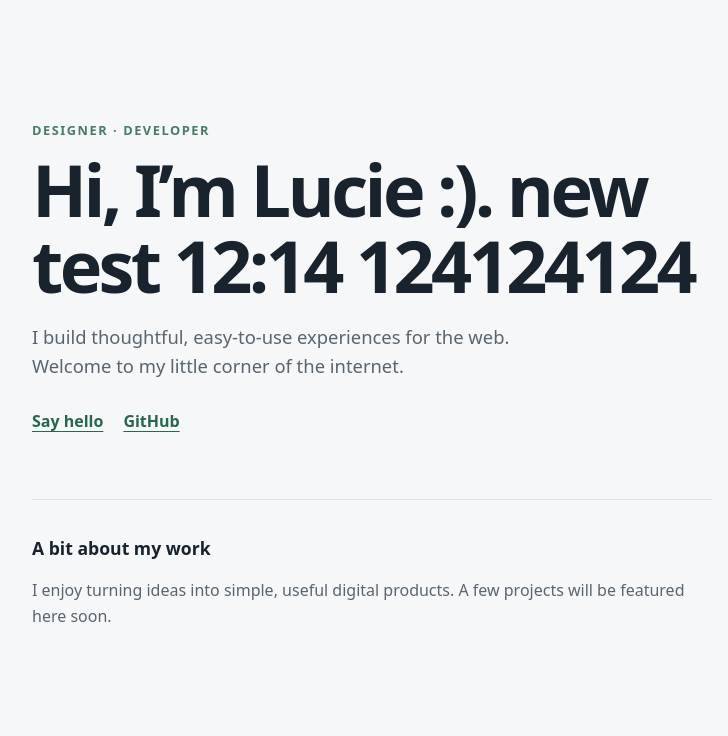
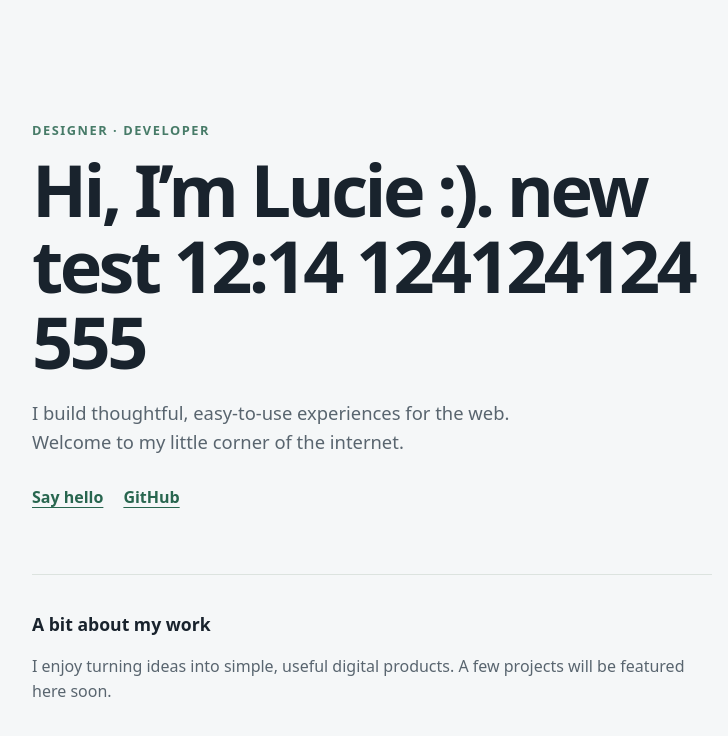
Before and after one commit to Lulunatiic/Portfolio2, a plain HTML site: page index.html in a window 1280 px wide. Shown: the whole page, without its empty margins (268-996 px from the left). Drawn offline with Linux system fonts and the light colour scheme.

```diff
--- a/index.html
+++ b/index.html
@@ -21,7 +21,7 @@
 <body>
 	<main>
 		<div class="label">Designer · Developer</div>
-		<h1>Hi, I’m Lucie :). new test 12:14 124124124</h1>
+		<h1>Hi, I’m Lucie :). new test 12:14 124124124 555</h1>
 		<p class="intro">I build thoughtful, easy-to-use experiences for the web. Welcome to my little corner of the internet.</p>
 		<nav aria-label="Contact and social links">
 			<a href="mailto:hello@example.com">Say hello</a>
```
